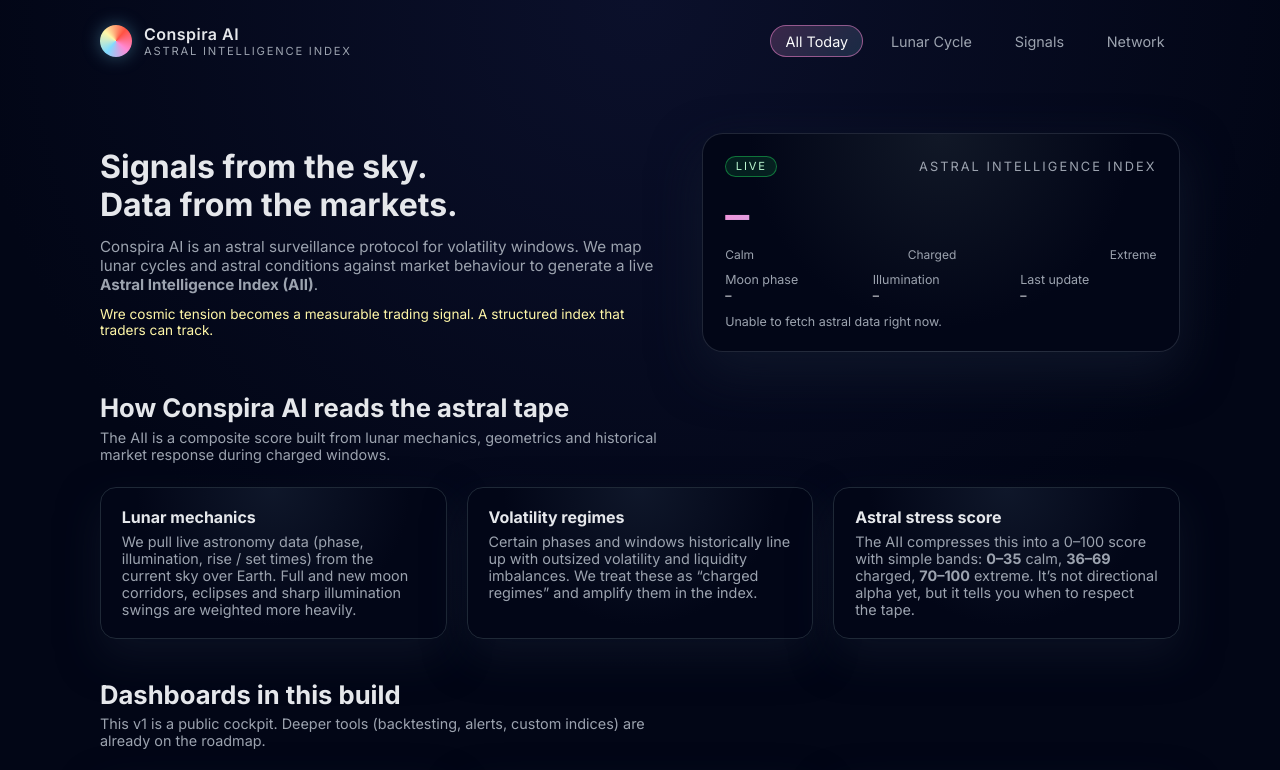
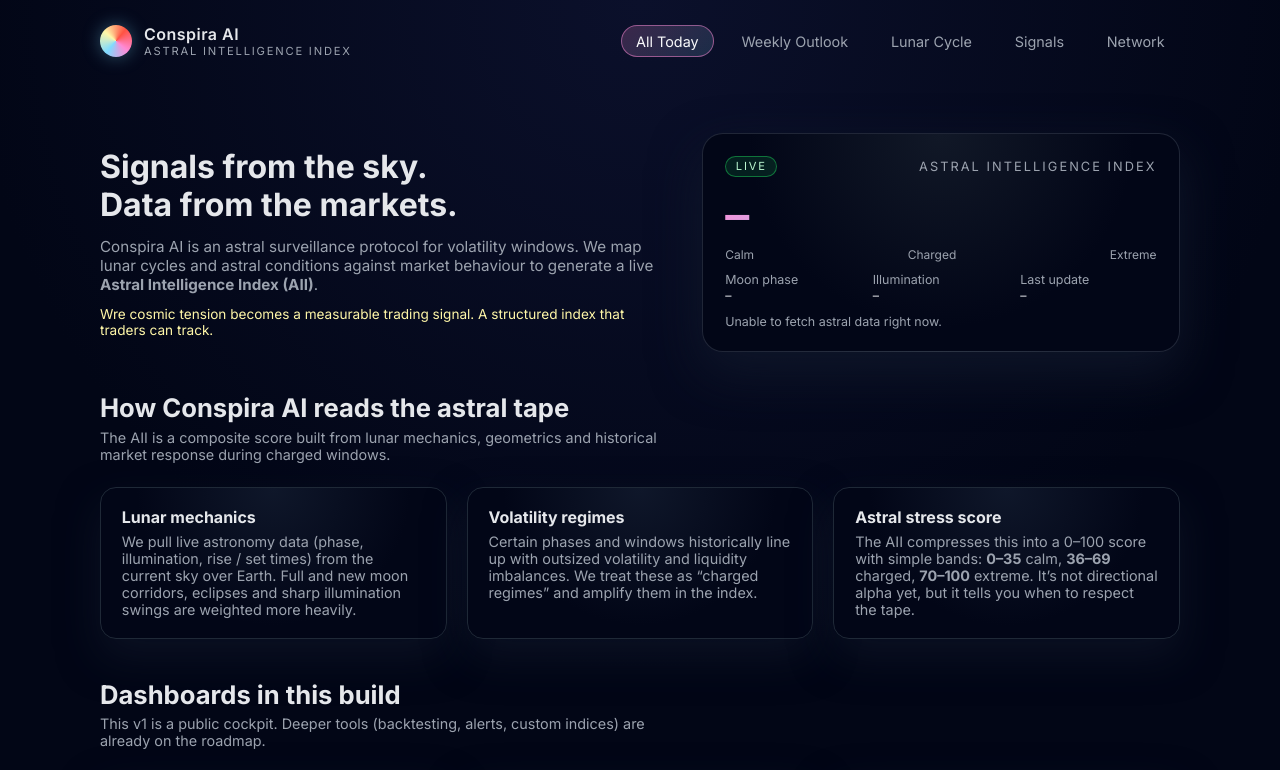
Before and after one commit to conspiraai/conspiraai-web, a plain HTML site: page index.html in a window 1280 px wide. Shown: the top 770 px of the page. Drawn offline with Linux system fonts and the light colour scheme; no server answers.

Commit message:
Update index.html

```diff
--- a/index.html
+++ b/index.html
@@ -23,12 +23,12 @@
         </div>
 
         <nav class="nav">
-          <a id="nav-today" href="index.html">All Today</a>
-          <a id="nav-lunar" href="lunar-cycle.html">Lunar Cycle</a>
-          <a id="nav-signals" href="signals.html">Signals</a>
-          <a id="nav-network" href="network.html">Network</a>
-        </nav>
-      </header>
+  <a id="nav-today" href="index.html">All Today</a>
+  <a id="nav-weekly" href="weekly.html">Weekly Outlook</a>
+  <a id="nav-lunar" href="lunar-cycle.html">Lunar Cycle</a>
+  <a id="nav-signals" href="signals.html">Signals</a>
+  <a id="nav-network" href="network.html">Network</a>
+</nav>      </header>
 
       <main class="shell main">
         <!-- HERO / AII -->
```
